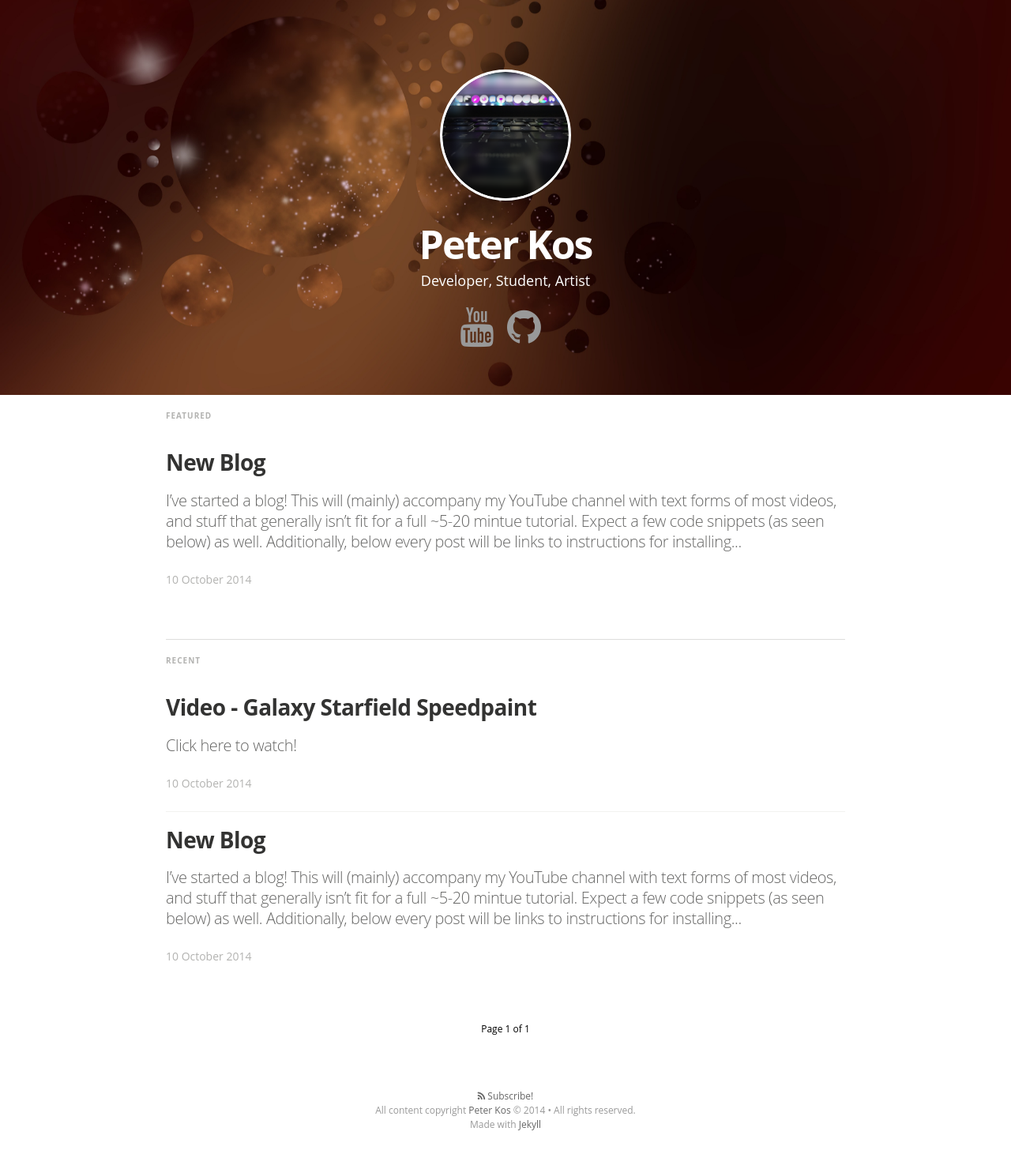
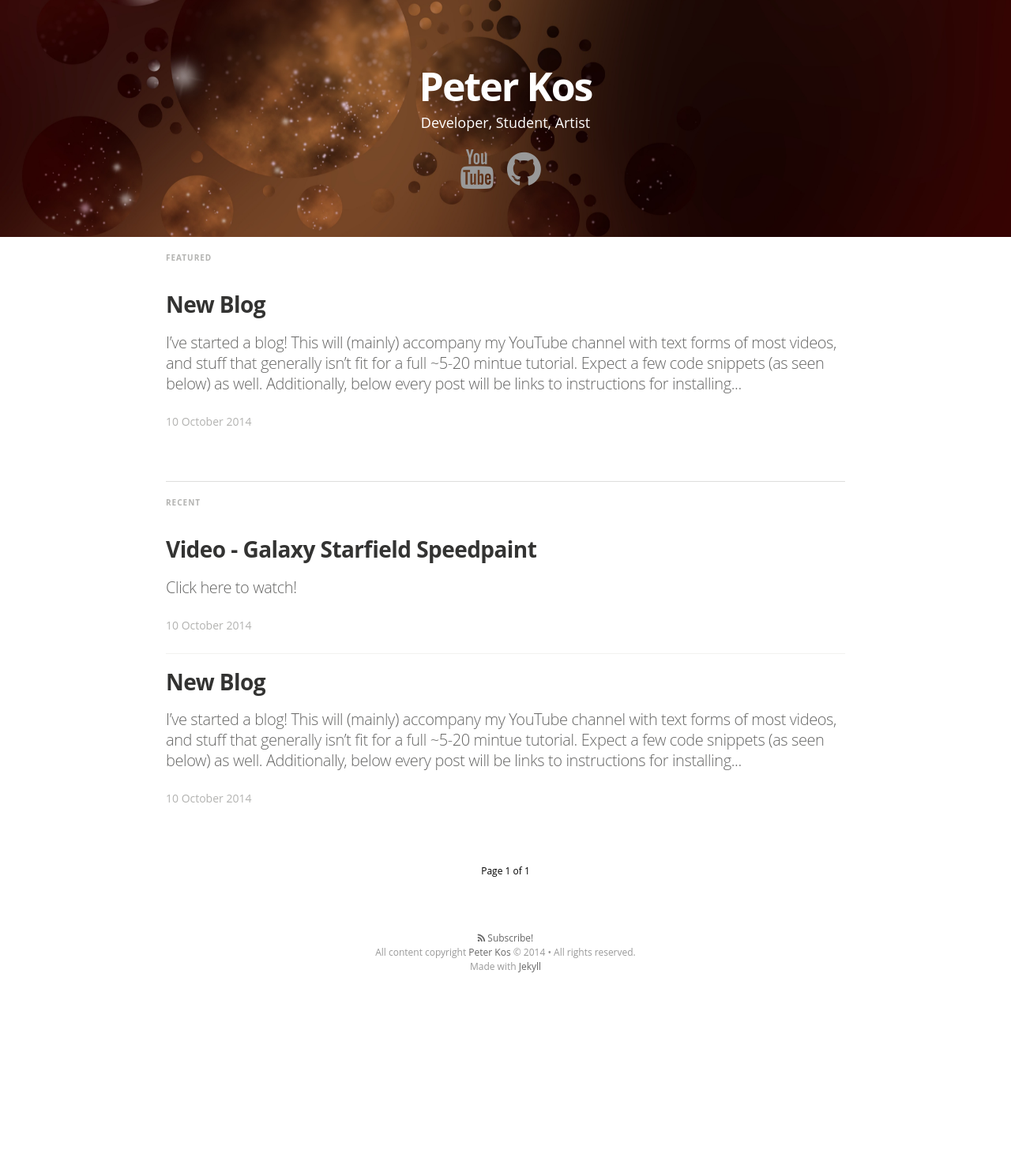
Before and after one commit to peterkos/peterkos.github.io, a Jekyll site: the page built from index.html, in a window 1280 px wide. Shown: the whole page at 79% size. Built offline with Jekyll 4.4.1, drawn with Linux system fonts in a browser that asks for light colours; nearby versions of some CDN libraries; some web fonts are replaced; the list of posts is cut into pages by our own code; after the commit the page ends 1280 px from its top, so only the background shows below that.

Commit message:
Removed profile image, header is now 300px tall

```diff
--- a/css/main.sass
+++ b/css/main.sass
@@ -57,7 +57,7 @@ body
     background-repeat: no-repeat
 
 .teaserimage
-  height: 500px
+  height: 300px
   position: relative
   overflow: hidden
   background-color: #000
@@ -85,6 +85,7 @@ body
   @include respond-to(800)
     padding: 0 $rs
   .blog-logo
+    display: none
     width: $rs*10
     height: $rs*10
     position: absolute
```
